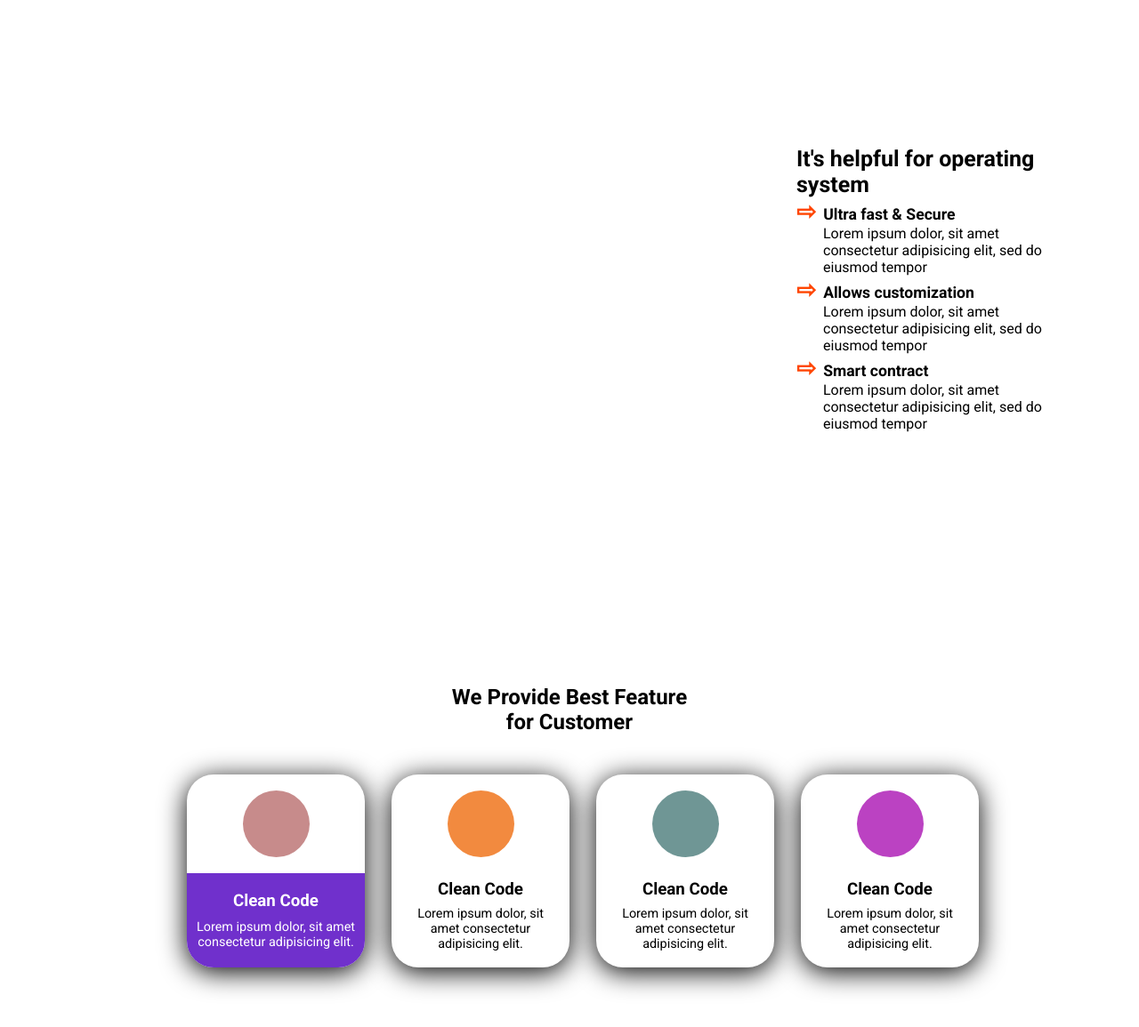
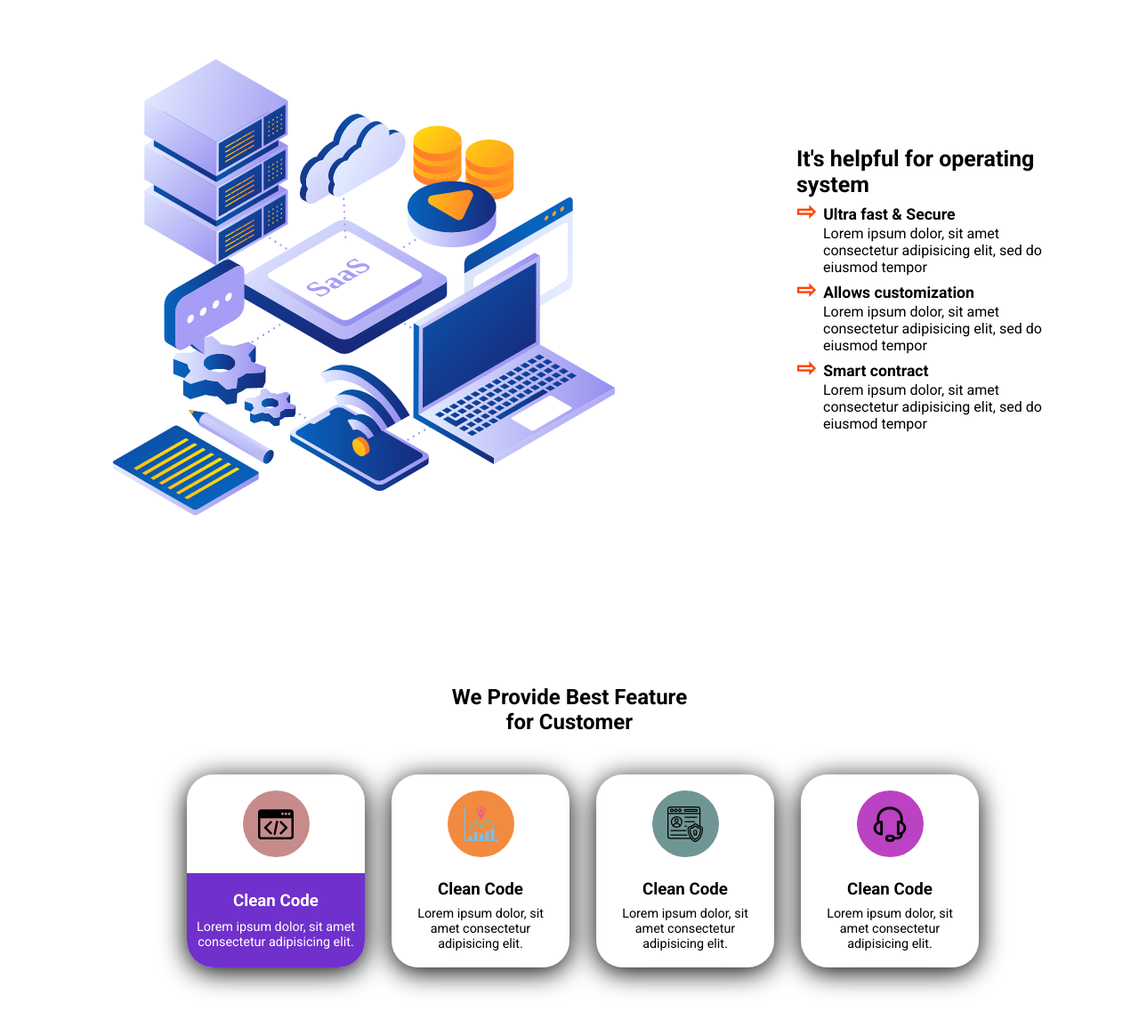
Before and after one commit to Zuber8040/Project13Ineuron, a plain HTML site: page index.html in a window 1280 px wide. Shown: the part 935-2090 px from the top of the page at 89% size. Drawn offline with Linux system fonts and the light colour scheme.

Commit message:
added images

```diff
--- a/index.html
+++ b/index.html
@@ -5,14 +5,14 @@
     <meta charset="UTF-8">
     <meta http-equiv="X-UA-Compatible" content="IE=edge">
     <meta name="viewport" content="width=device-width, initial-scale=1.0">
-    <title>Document</title>
+    <title>SAAS-Company-Website</title>
     <link rel="stylesheet" href="style.css">
 </head>
 
 <body>
     <nav>
         <div>
-            <img src="images/Logo.png" alt="">
+            <img src="./assets/Logo.png" alt="">
         </div>
 
         <ul>
@@ -40,7 +40,7 @@
         </section>
 
         <section class="img">
-            <img src="images/30495 [Converted]-01(1).svg" alt="">
+            <img src="./assets/30495 [Converted]-01(1).svg" alt="">
         </section>
     </main>
 
@@ -64,7 +64,7 @@
         </aside>
 
         <aside>
-            <img src="images/Saas illustration-01.svg" alt="">
+            <img src="./assets/Saas illustration-01.svg" alt="">
         </aside>
     </section>
 
@@ -74,7 +74,7 @@
             <div class="card">
 
                 <div class="img" style="background-color: rgb(199, 139, 139);">
-                    <img src="images/web-developing.svg" width="40px" alt="">
+                    <img src="./assets/web-developing.svg" width="40px" alt="">
                 </div>
                 <div>
                     <h3>Clean Code</h3>
@@ -87,7 +87,7 @@
 
             <div class="card">
                 <div class="img" style="background-color: rgb(242, 138, 63);">
-                    <img src="images/data-analytics.svg" width="40px" alt="">
+                    <img src="./assets/data-analytics.svg" width="40px" alt="">
                 </div>
                 <div>
                     <h3>Clean Code</h3>
@@ -100,7 +100,7 @@
 
             <div class="card">
                 <div class="img" style="background-color: rgb(111, 150, 149);">
-                    <img src="images/secured-profile.svg" style="background-color: rgb(111, 150, 149);" width="40px"
+                    <img src="./assets/secured-profile.svg" style="background-color: rgb(111, 150, 149);" width="40px"
                         alt="">
                 </div>
                 <div>
@@ -114,7 +114,7 @@
 
             <div class="card">
                 <div class="img" style="background-color: rgb(187, 66, 194);">
-                    <img src="images/support.svg" width="40px" alt="">
+                    <img src="./assets/support.svg" width="40px" alt="">
                 </div>
                 <div>
                     <h3>Clean Code</h3>
```
